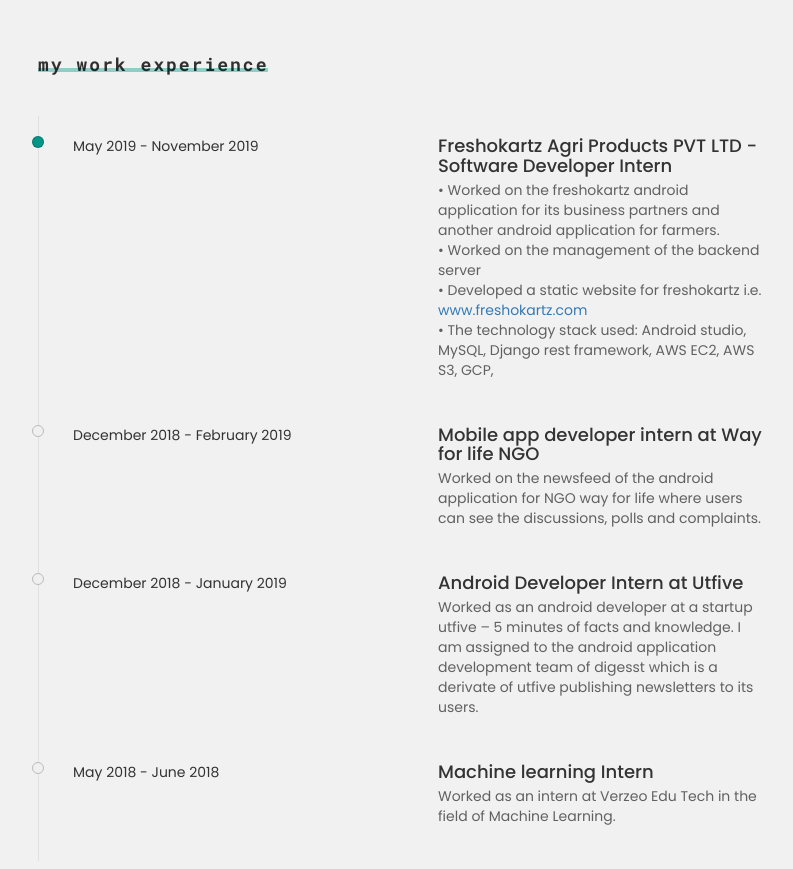
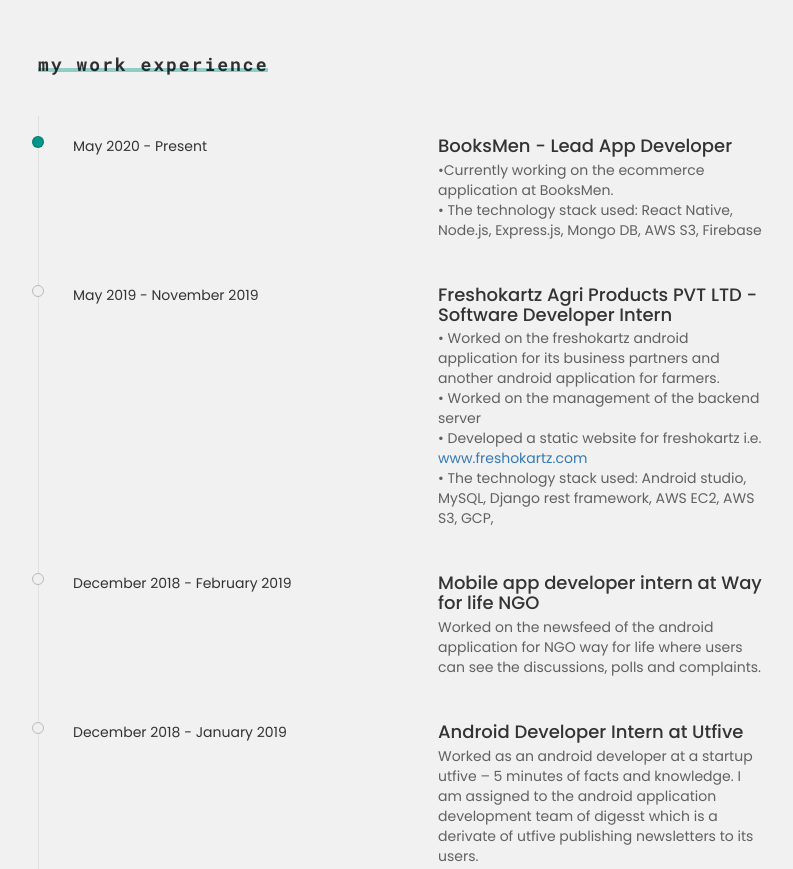
Before and after one commit to itnug987/itnug987.github.io, a plain HTML site: page index.html in a window 1280 px wide. Shown: the part 1620-2489 px from the top of the page, without its empty margins (237-1030 px from the left). Drawn offline with Linux system fonts and the light colour scheme; files whose address does not match are found by name.

Commit message:
Added work experience

```diff
--- a/index.html
+++ b/index.html
@@ -210,6 +210,18 @@
 
 				<ul class='timeline' >
 					<li class = 'current' data-aos='fade-up' >
+						<div class='date' >
+							May 2020 - Present
+						</div>
+						<div class='content' >
+							<h4>BooksMen - Lead App Developer</h4>
+							<span>•Currently working on the ecommerce application at BooksMen.
+
+<br>• The technology stack used: React Native, Node.js, Express.js, Mongo DB, AWS S3, Firebase
+ </span>
+						</div>
+					</li>
+					<li data-aos='fade-up' >
 						<div class='date' >
 							May 2019 - November 2019
 						</div>
```
